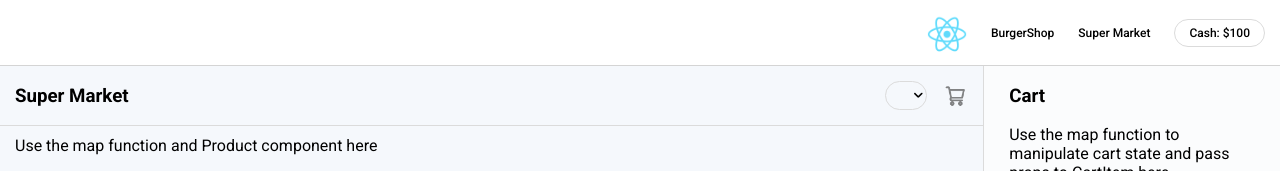
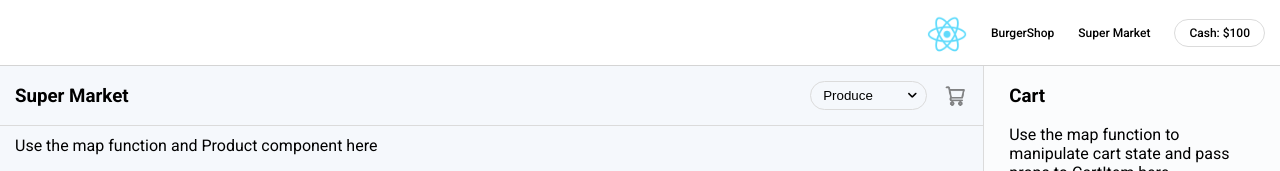
Before and after one commit to kkinge79/reactville, a React (Create React App) app: page /market in a window 1280 px wide. Shown: the top 171 px of the page. Built offline with nearby package versions, Linux system fonts and the light colour scheme; a web font is replaced by a local one.

Commit message:
category for supermarket

```diff
--- a/src/Components/SuperMarket/CategoryMenu.jsx
+++ b/src/Components/SuperMarket/CategoryMenu.jsx
@@ -1,11 +1,15 @@
 import React from 'react'
 
-const CategoryMenu = () => {
+const CategoryMenu = (props) => {
+  const categories = [...new Set(props.products.map((product) => product.category))]
+
   return (
-    <select>
-        <option>
-
+    <select onChange={(e) => props.setProductCategory(e.target.value)} >
+      {categories.map((category, idx) => (
+        <option key={idx} value={category}>
+          {category}
         </option>
+      ))}
     </select>
   )
 }
--- a/src/Components/SuperMarket/MarketNav.jsx
+++ b/src/Components/SuperMarket/MarketNav.jsx
@@ -1,11 +1,14 @@
 import React from 'react'
 import CategoryMenu from './CategoryMenu'
 
+
+
 const MarketNav = (props) => {
+
   return (
     <nav>
       <h1>Super Market</h1>
-      <CategoryMenu />
+      <CategoryMenu products={props.products} setProductCategory={props.setProductCategory}/>
       <button id="cart-button"></button>
     </nav>
   )
--- a/src/Components/SuperMarket/SuperMarket.jsx
+++ b/src/Components/SuperMarket/SuperMarket.jsx
@@ -18,10 +18,15 @@
   return (
     <div className="super-market">
       <section>
-        <MarketNav />
-        <DisplayProducts />
+        <MarketNav
+          products={products}
+          setProductCategory={setProductCategory}
+        />
+        <DisplayProducts
+        />
       </section>
-        <Cart />
+        <Cart
+        />
     </div>
   )
 }
```
